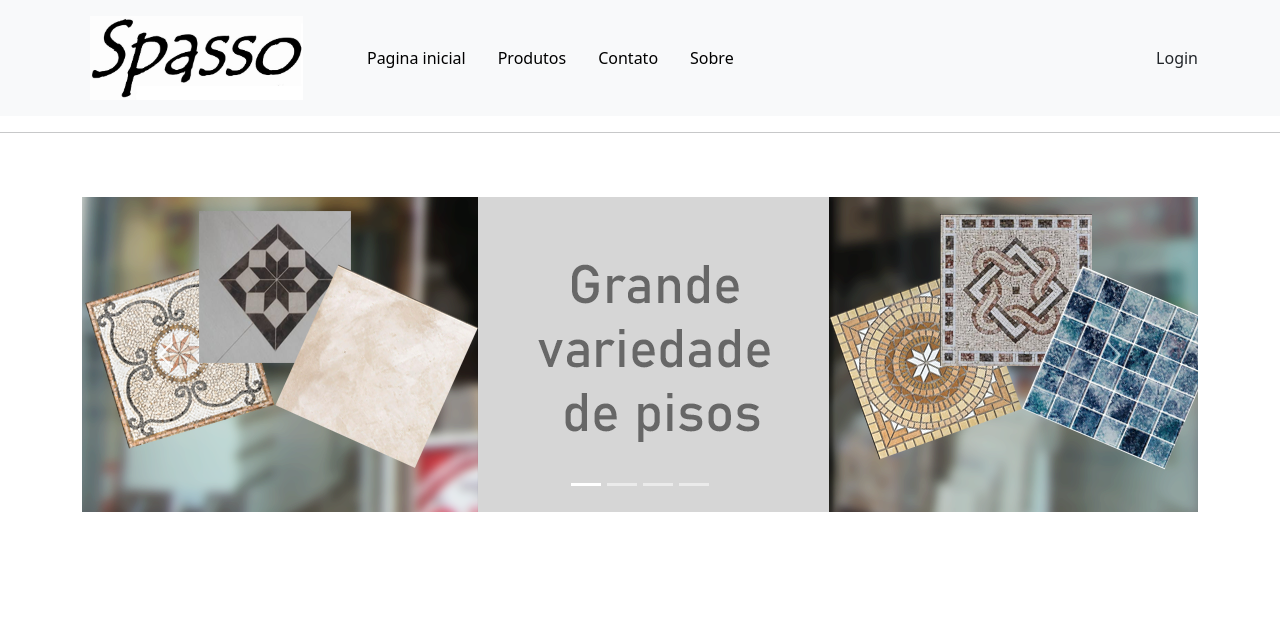
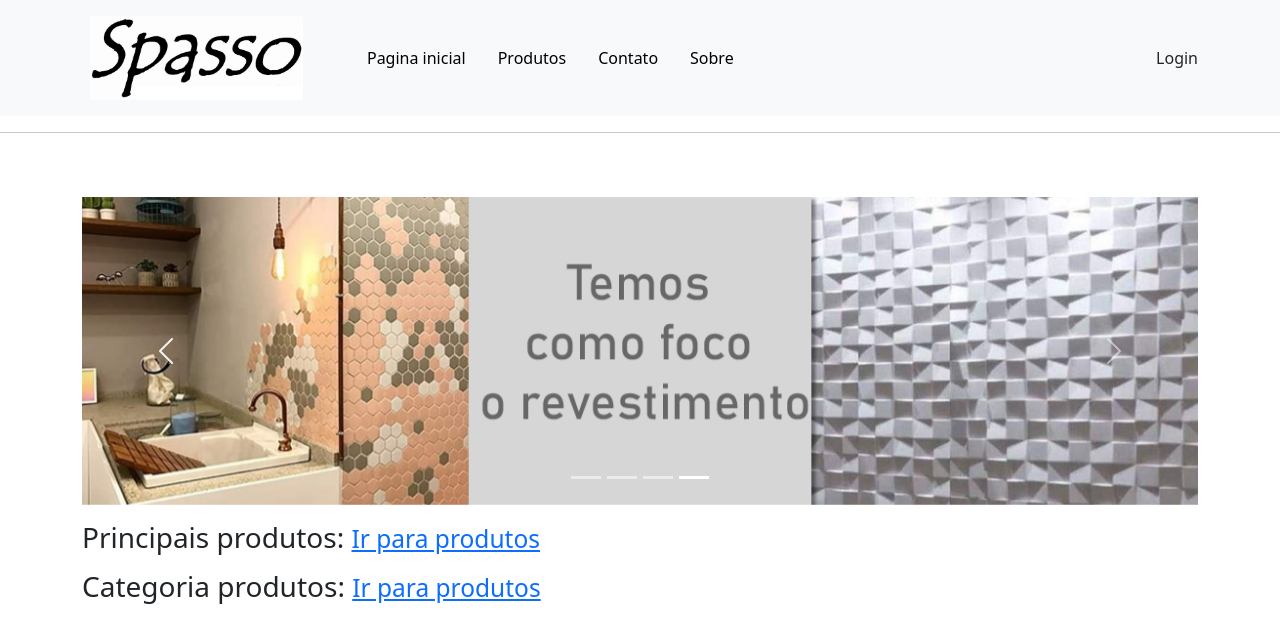
Before and after one commit to matheus-stefani/SpassoCasa_Frontend, a React (Create React App) app: page /pagina-inicial in a window 1280 px wide. Both pictures are taken after a click on the button 165 px from the left and 354 px from the top of the page. Shown: the top 642 px of the page. Built offline with nearby package versions, Linux system fonts and the light colour scheme.

Commit message:
Correção bug slides Pagina Inicial

```diff
--- a/src/app/pages/Login/Cadastro.jsx
+++ b/src/app/pages/Login/Cadastro.jsx
@@ -1,6 +1,7 @@
 
 import logo from "../BarraDeNav/Imagens/logo spasso.jpg"
 import "../BarraDeNav/barraDeNav.css"
+import { Link } from "react-router-dom"
 
 export const Cadastro = ()=>{
 
@@ -8,7 +9,7 @@ export const Cadastro = ()=>{
         <div className="container p-5 col-12 col-sm-12 col-md-10 col-lg-9 col-xl-5 col-xll-4">
 
             <div className="d-flex justify-content-center align-items-center" >
-                <img src={logo} alt="Logo Spasso Casa" className="p-2 mb-3" style={{ height: '125px' }} />
+            <Link to="/pagina-inicial"> <img src={logo} alt="Logo Spasso Casa" className="p-2 mb-3" style={{ height: '125px' }} /> </Link>
             </div>
             <form method="POST" className="border border-dark p-5 rounded">
             <h2 className="mb-4">Fazer cadastro:</h2>
--- a/src/app/pages/Login/Login.jsx
+++ b/src/app/pages/Login/Login.jsx
@@ -14,7 +14,8 @@ export const Login = () => {
         <div className="container p-5 col-12 col-sm-12 col-md-10 col-lg-9 col-xl-5 col-xll-4">
 
             <div className="d-flex justify-content-center align-items-center" >
-                <img src={logo} alt="Logo Spasso Casa" className="p-2 mb-3" style={{ height: '125px' }} />
+                <Link to="/pagina-inicial"><img src={logo} alt="Logo Spasso Casa" className="p-2 mb-3" style={{ height: '125px' }} /></Link>
+
             </div>
             <form method="POST" className="border border-dark p-5 rounded">
             <h2>Fazer login:</h2>
--- a/src/app/pages/PaginaInicial/PaginaInicial.jsx
+++ b/src/app/pages/PaginaInicial/PaginaInicial.jsx
@@ -1,3 +1,4 @@
+import { Link } from "react-router-dom"
 import { BarraDeNav } from "../BarraDeNav/BarraDeNav"
 import slide1 from "./ImagensSlide/Slide 1.png"
 import slide2 from "./ImagensSlide/Slide 2.png"
@@ -9,36 +10,43 @@ export const PaginaInicial = () => {
         <div>
             <BarraDeNav />
             <div className="container py-5">
-                <div className="carousel slide" data-bs-ride="carousel" id="#ads">
-                    <div class="carousel-indicators">
-                        <button class="active" data-bs-target="#ads" data-bs-slide-to="0"></button>
-                        <button class="" data-bs-target="#ads" data-bs-slide-to="1"></button>
-                        <button class="" data-bs-target="#ads" data-bs-slide-to="2"></button>
-                        <button class="" data-bs-target="#ads" data-bs-slide-to="3"></button>
+                <div className="carousel slide" data-bs-ride="carousel" id="ads">
+                    <div className="carousel-indicators">
+                        <button className="active" data-bs-target="#ads" data-bs-slide-to="0"></button>
+                        <button className="" data-bs-target="#ads" data-bs-slide-to="1"></button>
+                        <button className="" data-bs-target="#ads" data-bs-slide-to="2"></button>
+                        <button className="" data-bs-target="#ads" data-bs-slide-to="3"></button>
                     </div>
                     <div className="carousel-inner">
-                        <div className="carousel-item active">
-                            <img src={slide1} className="d-block w-90"></img>
+                        <div className="carousel-item active" data-bs-interval="50000">
+                            <img src={slide1} className="d-block w-100"></img>
                         </div>
-                        <div className="carousel-item">
-                            <img src={slide2 } className="d-block w-90"></img>
+                        <div className="carousel-item" data-bs-interval="50000">
+                            <img src={slide2 } className="d-block w-100"></img>
                         </div>
-                        <div className="carousel-item">
-                            <img src={slide3} className="d-block w-90"></img>
+                        <div className="carousel-item" data-bs-interval="50000">
+                            <img src={slide3} className="d-block w-100"></img>
                         </div>
-                        <div className="carousel-item">
-                            <img src={slide4} className="d-block w-90"></img>
+                        <div className="carousel-item" data-bs-interval="50000">
+                            <img src={slide4} className="d-block w-100"></img>
                         </div>
 
                     </div>
                     <button className="carousel-control-prev" data-bs-target="#ads" data-bs-slide="prev" >
-                        <span class="carousel-control-prev-icon"></span>
+                        <span className="carousel-control-prev-icon"></span>
                     </button>
                     <button className="carousel-control-next" data-bs-target="#ads" data-bs-slide="next" >
-                        <span class="carousel-control-next-icon"></span>
+                        <span className="carousel-control-next-icon"></span>
                     </button>
                 </div>
+            <h3 className="mt-3">Principais produtos: <Link to="/produtos"><small className="">Ir para produtos</small></Link></h3>
+
+            <h3 className="mt-3">Categoria produtos: <Link to="/produtos"><small className="">Ir para produtos</small></Link></h3>
             </div>
+            <div className="container">
+
+            </div>
+
         </div>
 
     )
```
Also changed, not shown: src/index.js (+6 -2 lines).
